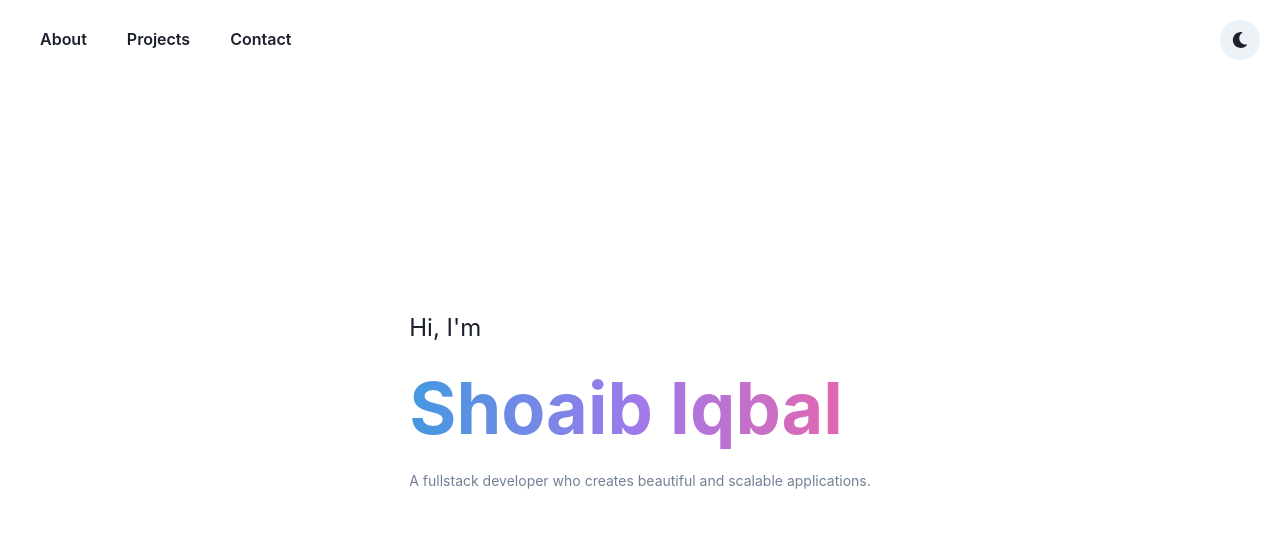
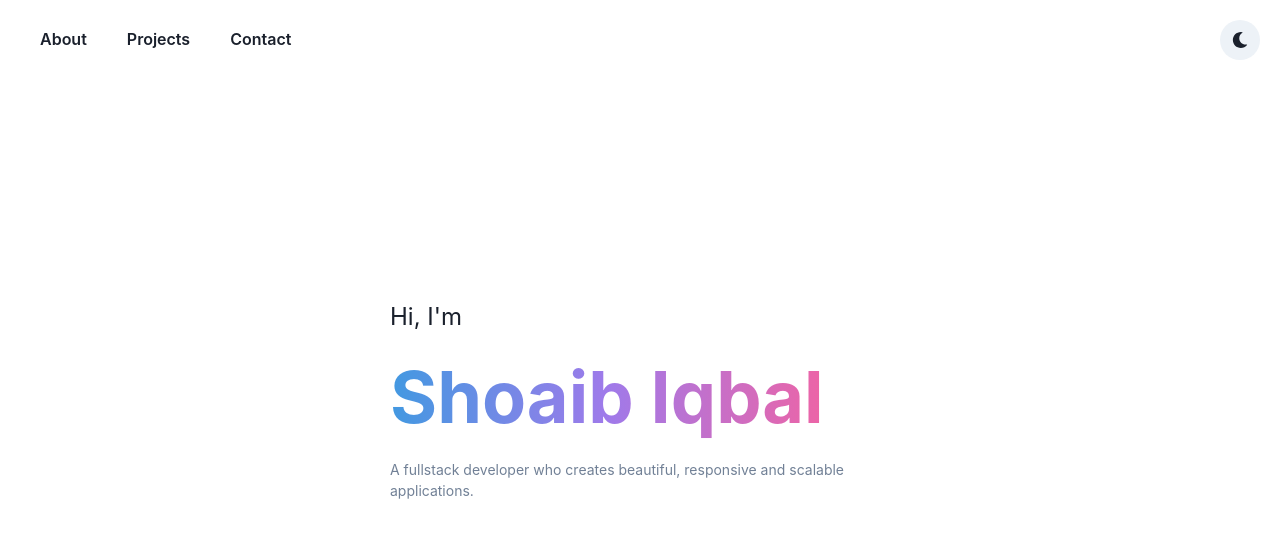
Before and after one commit to shoaibiqbal0/react-portfolio-2, a React (Create React App) app: page / in a window 1280 px wide. Shown: the top 538 px of the page. Built offline with nearby package versions, Linux system fonts and the light colour scheme.

Commit message:
Added animation in About

```diff
--- a/src/components/About.jsx
+++ b/src/components/About.jsx
@@ -1,24 +1,46 @@
-import { Text, VStack } from "@chakra-ui/react";
+import { HStack, Text, VStack } from "@chakra-ui/react";
 import React from "react";
+import { useEffect } from "react";
+import { useState } from "react";
+import "../styles/about.css";
+
+const name = "Shoaib Iqbal";
 
 const About = () => {
+  const [animatedName, setAnimatedName] = useState("");
+  useEffect(() => {
+    const fullName = name.slice(0, animatedName.length + 1);
+    if (fullName === animatedName) return;
+    const timeout = setTimeout(() => {
+      setAnimatedName(name.slice(0, animatedName.length + 1));
+    }, 150);
+    return () => clearTimeout(timeout);
+  }, [animatedName]);
+
   return (
     <VStack h="80vh" w="100vw" justify="center">
       <VStack maxW={["300px", "500px"]}>
         <Text w="100%" fontSize={["1xl", "2xl"]}>
           Hi, I'm
         </Text>
+        <HStack w="100%">
           <Text
-          w="100%"
-          fontSize={["5xl", "7xl"]}
+            fontSize={["4xl", "7xl"]}
             bgGradient="linear(to-r, blue.400, purple.400, pink.400)"
             bgClip="text"
             fontWeight="bold"
           >
-          Shoaib Iqbal
+            {animatedName}
           </Text>
+          <Text
+            color="pink.400"
+            fontSize={["4xl", "7xl"]}
+            className="text-animate"
+          />
+        </HStack>
         <Text w="100%" fontSize="sm" color="gray.500">
-          A fullstack developer who creates beautiful and scalable applications.
+          A fullstack developer who creates beautiful, responsive and scalable
+          applications.
         </Text>
       </VStack>
     </VStack>
--- /dev/null
+++ b/src/styles/about.css
@@ -0,0 +1,10 @@
+.text-animate:after {
+  content: "_";
+  animation: blink 1s step-start infinite;
+}
+
+@keyframes blink {
+  50% {
+    opacity: 0;
+  }
+}
```
Lines whose indentation alone changed are shown as unchanged.
